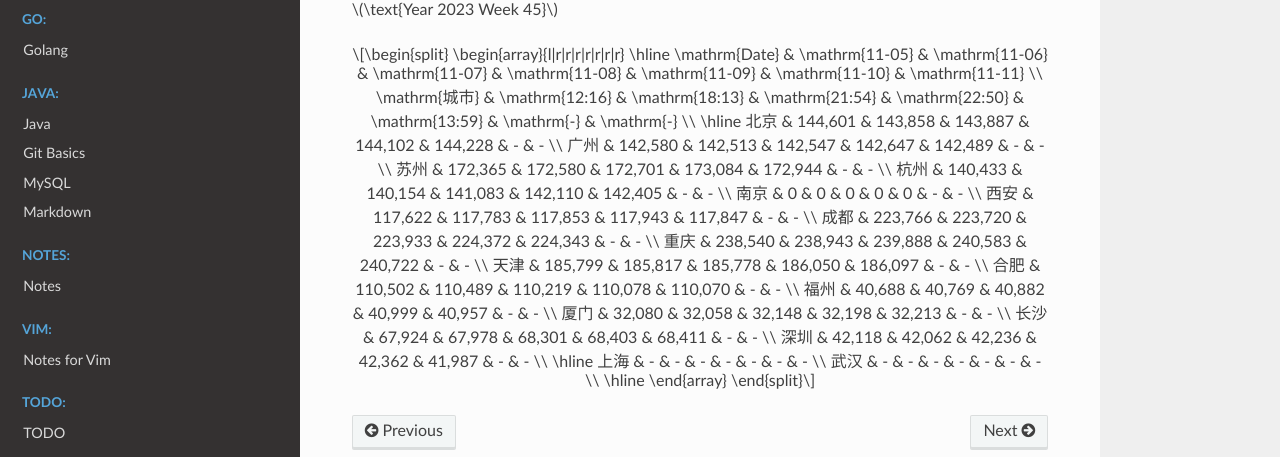
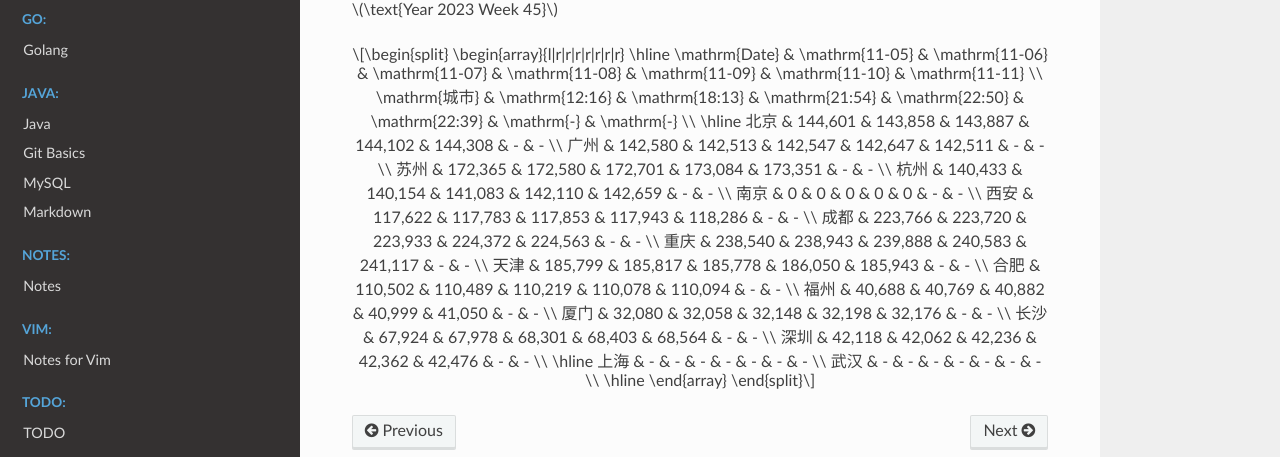
Before and after one commit to Pyrad/pyradnotes, a Sphinx documentation site: the page built from source/RealEstate/resalenumbers2023.md, in a window 1280 px wide and 900 px high, scrolled down 17644 px. Shown: the part 320-777 px from the top of the window. Built offline with Sphinx 7.4.7 and the Read the Docs theme 2.0.0, drawn with Linux system fonts in a browser that asks for light colours; a script that is not in the unit is left out.

Commit message:
Realestate Update resale numbers 2023-11-09 22:39

```diff
--- a/source/RealEstate/resalenumbers2023.md
+++ b/source/RealEstate/resalenumbers2023.md
@@ -1154,22 +1154,22 @@ $$
 \begin{array}{l|r|r|r|r|r|r|r}
 \hline
 \mathrm{Date} & \mathrm{11-05} & \mathrm{11-06} & \mathrm{11-07} & \mathrm{11-08} & \mathrm{11-09} & \mathrm{11-10} & \mathrm{11-11} \\
-\mathrm{城市} & \mathrm{12:16} & \mathrm{18:13} & \mathrm{21:54} & \mathrm{22:50} & \mathrm{13:59} & \mathrm{-} & \mathrm{-} \\
+\mathrm{城市} & \mathrm{12:16} & \mathrm{18:13} & \mathrm{21:54} & \mathrm{22:50} & \mathrm{22:39} & \mathrm{-} & \mathrm{-} \\
 \hline
-北京 & 144,601 & 143,858 & 143,887 & 144,102 & 144,228 & - & - \\
-广州 & 142,580 & 142,513 & 142,547 & 142,647 & 142,489 & - & - \\
-苏州 & 172,365 & 172,580 & 172,701 & 173,084 & 172,944 & - & - \\
-杭州 & 140,433 & 140,154 & 141,083 & 142,110 & 142,405 & - & - \\
+北京 & 144,601 & 143,858 & 143,887 & 144,102 & 144,308 & - & - \\
+广州 & 142,580 & 142,513 & 142,547 & 142,647 & 142,511 & - & - \\
+苏州 & 172,365 & 172,580 & 172,701 & 173,084 & 173,351 & - & - \\
+杭州 & 140,433 & 140,154 & 141,083 & 142,110 & 142,659 & - & - \\
 南京 & 0 & 0 & 0 & 0 & 0 & - & - \\
-西安 & 117,622 & 117,783 & 117,853 & 117,943 & 117,847 & - & - \\
-成都 & 223,766 & 223,720 & 223,933 & 224,372 & 224,343 & - & - \\
-重庆 & 238,540 & 238,943 & 239,888 & 240,583 & 240,722 & - & - \\
-天津 & 185,799 & 185,817 & 185,778 & 186,050 & 186,097 & - & - \\
-合肥 & 110,502 & 110,489 & 110,219 & 110,078 & 110,070 & - & - \\
-福州 & 40,688 & 40,769 & 40,882 & 40,999 & 40,957 & - & - \\
-厦门 & 32,080 & 32,058 & 32,148 & 32,198 & 32,213 & - & - \\
-长沙 & 67,924 & 67,978 & 68,301 & 68,403 & 68,411 & - & - \\
-深圳 & 42,118 & 42,062 & 42,236 & 42,362 & 41,987 & - & - \\
+西安 & 117,622 & 117,783 & 117,853 & 117,943 & 118,286 & - & - \\
+成都 & 223,766 & 223,720 & 223,933 & 224,372 & 224,563 & - & - \\
+重庆 & 238,540 & 238,943 & 239,888 & 240,583 & 241,117 & - & - \\
+天津 & 185,799 & 185,817 & 185,778 & 186,050 & 185,943 & - & - \\
+合肥 & 110,502 & 110,489 & 110,219 & 110,078 & 110,094 & - & - \\
+福州 & 40,688 & 40,769 & 40,882 & 40,999 & 41,050 & - & - \\
+厦门 & 32,080 & 32,058 & 32,148 & 32,198 & 32,176 & - & - \\
+长沙 & 67,924 & 67,978 & 68,301 & 68,403 & 68,564 & - & - \\
+深圳 & 42,118 & 42,062 & 42,236 & 42,362 & 42,476 & - & - \\
 \hline
 上海 & - & - & - & - & - & - & - \\
 武汉 & - & - & - & - & - & - & - \\
```
Also changed, not shown: 1 other file.
